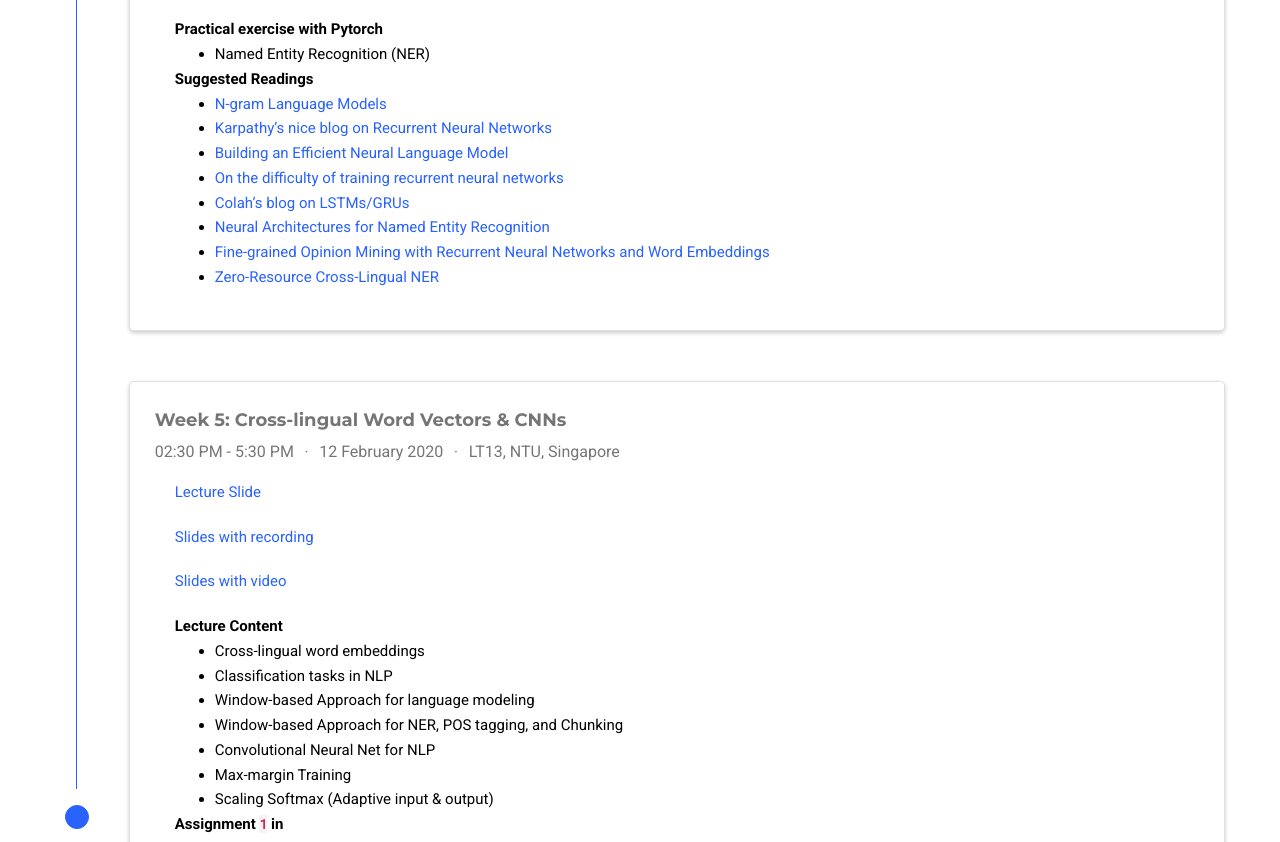
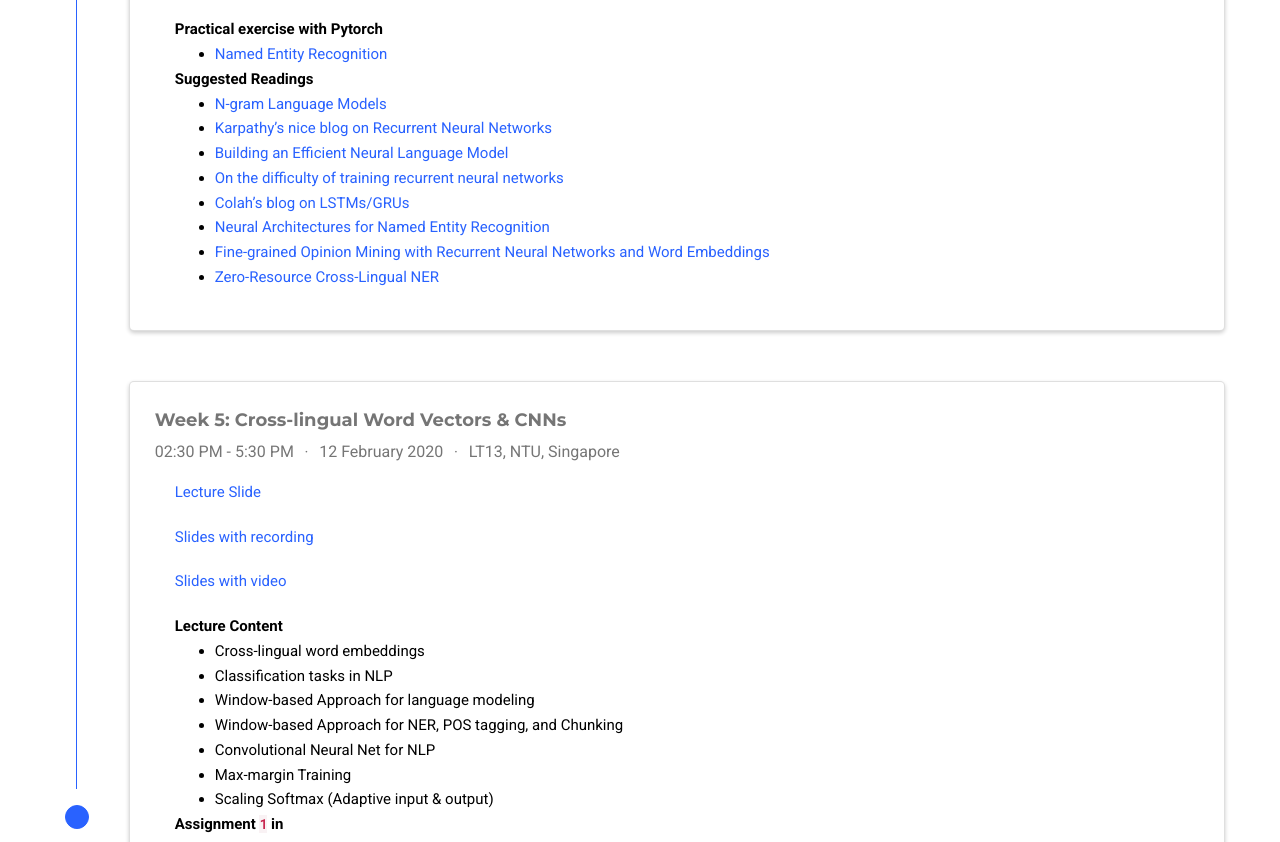
Before and after one commit to ntunlpsg/ce7455_deep-nlp-20, a plain HTML site: page index.html in a window 1280 px wide. Shown: the part 9731-10573 px from the top of the page. Drawn offline with nearby package versions, Linux system fonts and the light colour scheme; some icons are missing.

Commit message:
lec 7 updated

```diff
--- a/index.html
+++ b/index.html
@@ -1631,7 +1631,7 @@
 <p><strong>Practical exercise with Pytorch</strong></p>
 
 <ul>
-<li>Named Entity Recognition (NER)</li>
+<li><a href="https://github.com/jayavardhanr/End-to-end-Sequence-Labeling-via-Bi-directional-LSTM-CNNs-CRF-Tutorial/blob/master/Named_Entity_Recognition-LSTM-CNN-CRF-Tutorial.ipynb" target="_blank">Named Entity Recognition</a></li>
 </ul>
 
 <p><strong>Suggested Readings</strong></p>
```
